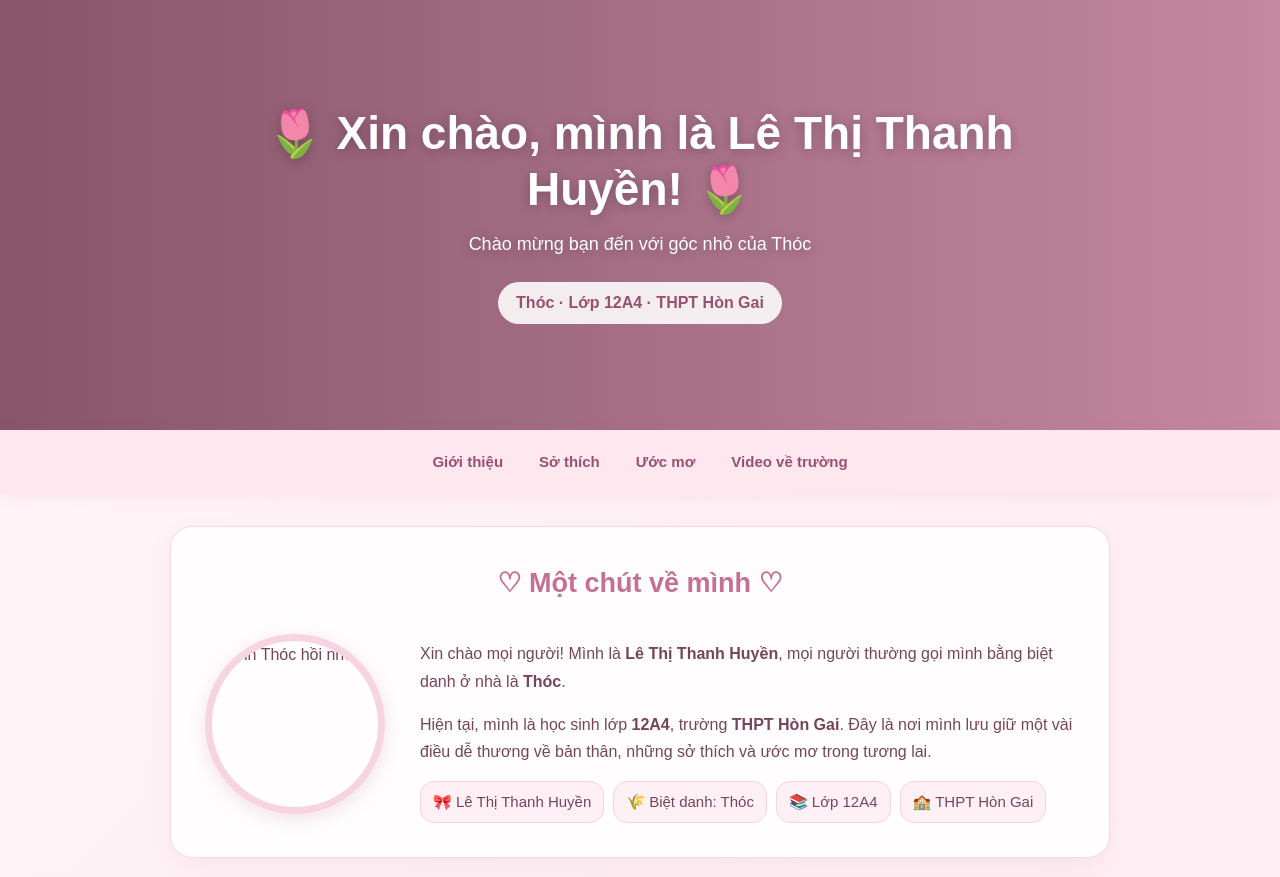
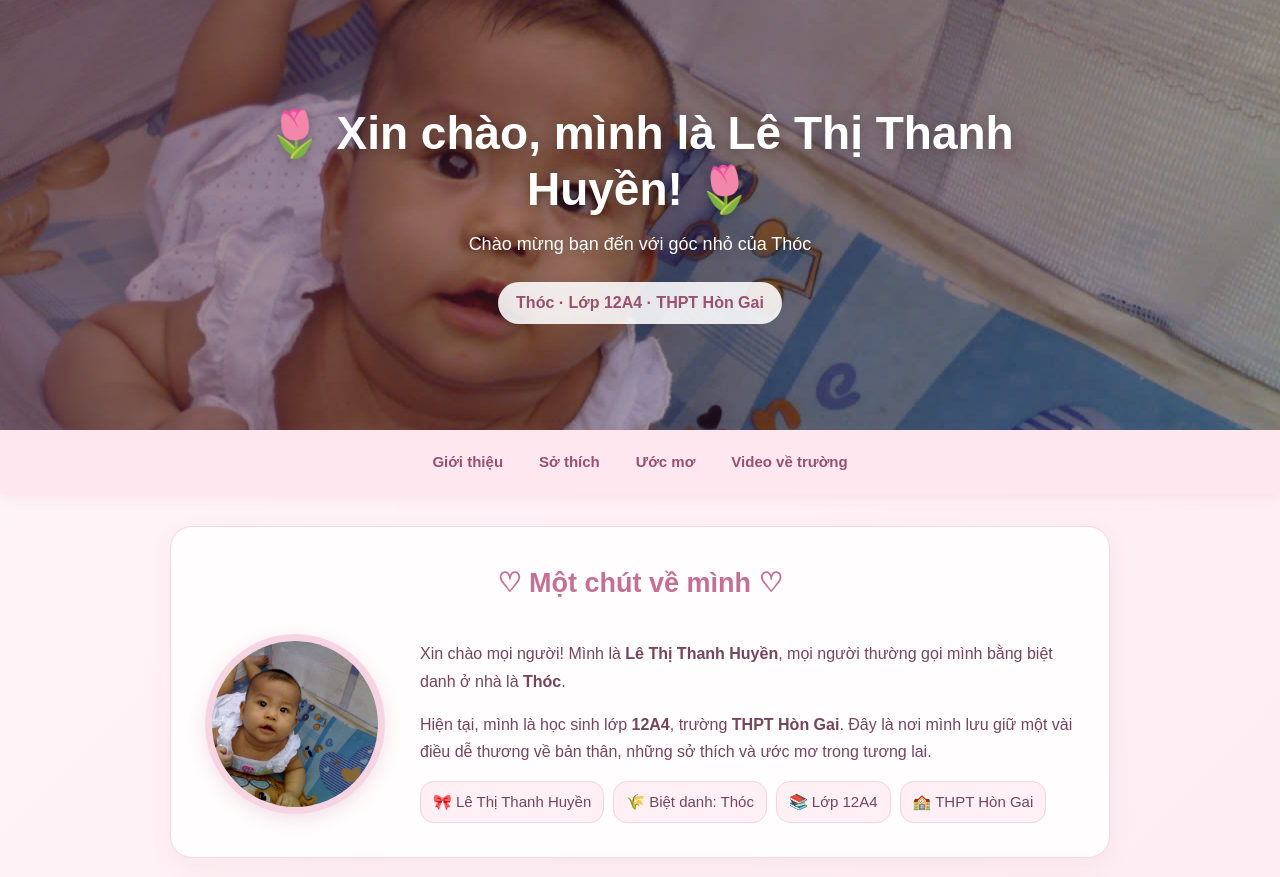
Before and after one commit to le2099330-source/gioi-thieu-ban-than, a plain HTML site: page index.html in a window 1280 px wide. Shown: the top 877 px of the page. Drawn offline with Linux system fonts and the light colour scheme.

Commit message:
Fix Thoc banner image path

```diff
--- a/index.html
+++ b/index.html
@@ -10,7 +10,7 @@
     *{box-sizing:border-box}
     html{scroll-behavior:smooth}
     body{margin:0;font-family:Arial,sans-serif;font-size:16px;line-height:1.7;color:var(--deep);background:linear-gradient(135deg,#fff5f8,#fde7ef)}
-    header{min-height:430px;display:flex;align-items:center;justify-content:center;text-align:center;padding:55px 20px;background:linear-gradient(90deg,rgba(77,35,54,.58),rgba(77,35,54,.15)),url('images/thoc-banner.jpg') center 38%/cover no-repeat;background-color:#d99ab3;color:white}
+    header{min-height:430px;display:flex;align-items:center;justify-content:center;text-align:center;padding:55px 20px;background:linear-gradient(90deg,rgba(77,35,54,.58),rgba(77,35,54,.15)),url('images/thoc-banner.jpg.jpg') center 38%/cover no-repeat;background-color:#d99ab3;color:white}
     .hero{max-width:800px;text-shadow:0 2px 12px rgba(0,0,0,.25)}
     header h1{font-size:clamp(30px,5vw,46px);line-height:1.2;margin:0 0 12px}
     header p{font-size:18px;margin:5px}
@@ -59,7 +59,7 @@
     <section id="gioithieu">
       <h2>♡ Một chút về mình ♡</h2>
       <div class="intro">
-        <img class="portrait" src="images/thoc-banner.jpg" alt="Ảnh Thóc hồi nhỏ">
+        <img class="portrait" src="images/thoc-banner.jpg.jpg" alt="Ảnh Thóc hồi nhỏ">
         <div>
           <p>Xin chào mọi người! Mình là <strong>Lê Thị Thanh Huyền</strong>, mọi người thường gọi mình bằng biệt danh ở nhà là <strong>Thóc</strong>.</p>
           <p>Hiện tại, mình là học sinh lớp <strong>12A4</strong>, trường <strong>THPT Hòn Gai</strong>. Đây là nơi mình lưu giữ một vài điều dễ thương về bản thân, những sở thích và ước mơ trong tương lai.</p>
```
